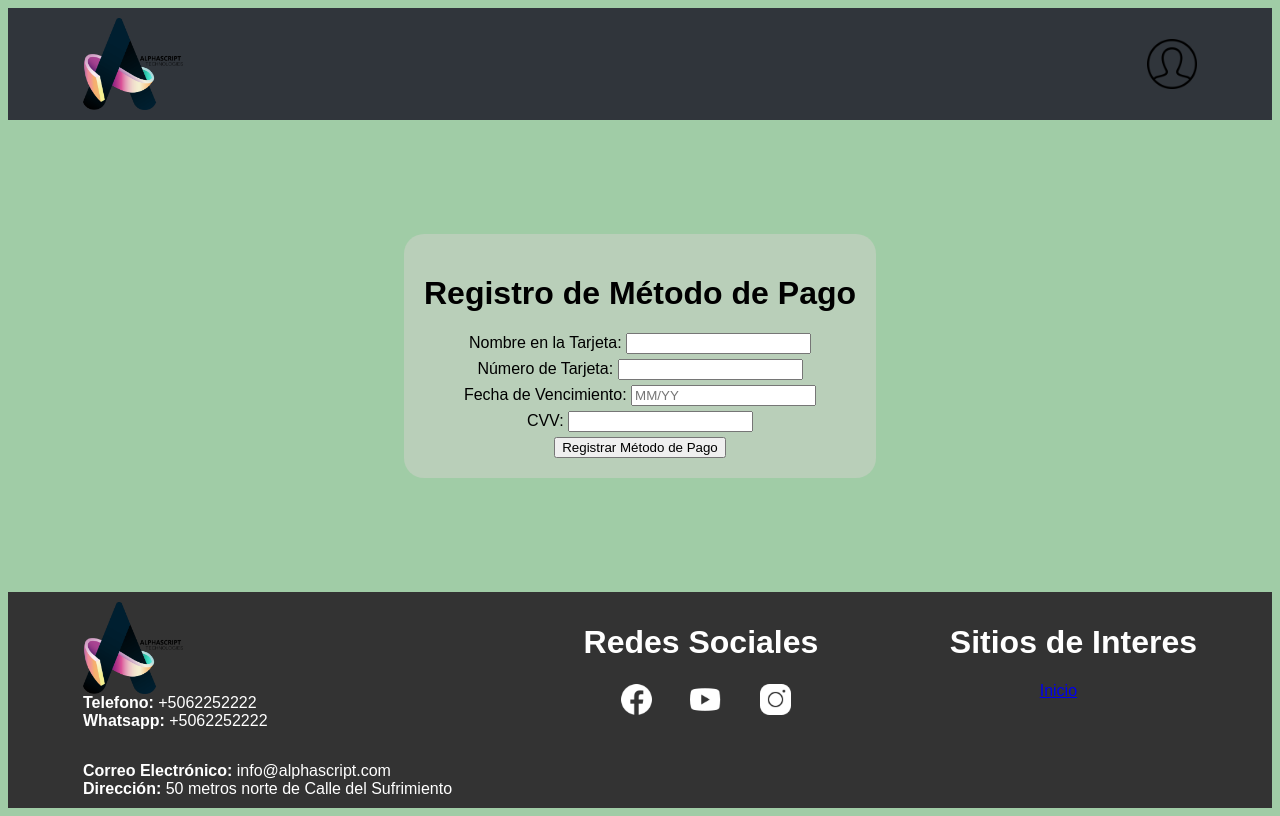
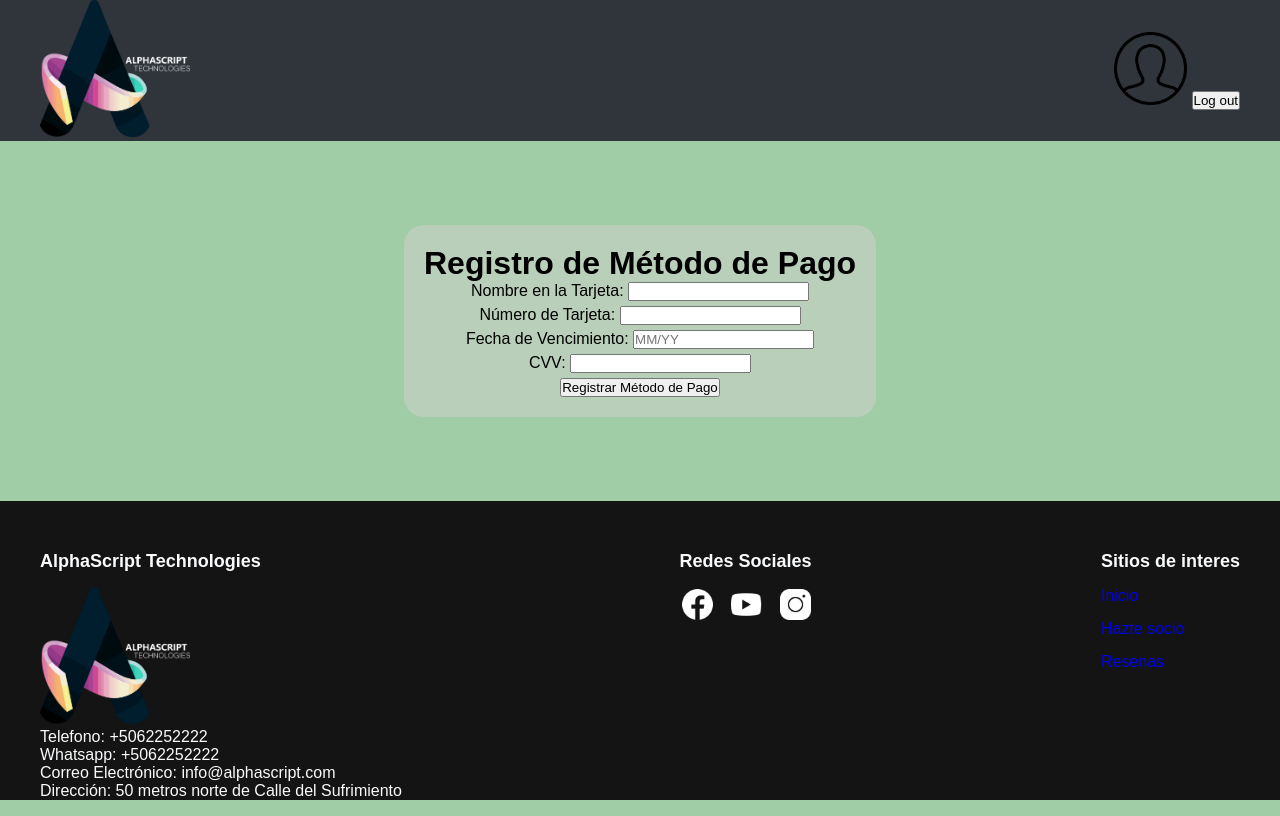
Before and after one commit to stefarenina/Proyecto_Github, a plain HTML site: page registroMetodo.html in a window 1280 px wide. Drawn offline with Linux system fonts and the light colour scheme.

Commit message:
actualizacionHeaderFooterCentrado

```diff
--- a/registroMetodo.html
+++ b/registroMetodo.html
@@ -3,13 +3,21 @@
 <head>
     <title>Registro de Método de Pago</title>
     <link rel="stylesheet" href="css/registroMetodo.css">
-    <link rel="stylesheet" href="css/headerFooter.css">
+    <link rel="stylesheet" href="css/headerFooterCentrado.css">
 </head>
 
 <body>
     <header>
-        <img src="./img/logoAlphascript.png" alt="Logo de la empresa" id="logoHeader">
+        <div class="h-container">
+            <div id="logo">
+                <img src="./img/AST PNG_Blanco.png" alt="Logo de la empresa" id="logo">
+            </div>
+
+            <div class="user-Container">
                 <img src="./img/userPlaceholder.png" alt="Imagen de encabezado" id="userimg">
+                <button type="button" id="logButton">Log out</button>
+            </div>
+        </div>
         </header>
 
 
@@ -37,29 +45,37 @@
 
 
 
-    <footer>
-        <div id="footerIzquierda">
-            <img src="./img/logoAlphascript.png" alt="Logo de la empresa" id="logoFooter">
-            <p id="textoFooter"><b>Telefono:</b> +5062252222</p>
-            <p id="textoFooter"><b>Whatsapp:</b> +5062252222</p>
+    <footer class="footer">
+        <div class="footer-content container">
+            <div class="link">
+                <h2>AlphaScript Technologies</h2>
+                <ul>
+                    <img src="./img/AST PNG_Blanco.png" alt="Logo de la empresa" id="logo">
+                    <p id="textoFooter">Telefono: +5062252222</p>
+                    <p id="textoFooter">Whatsapp: +5062252222</p>
                     <p></p>
-            <p id="textoFooter"><b>Correo Electrónico:</b> info@alphascript.com</p>
-            <p id="textoFooter"><b>Dirección:</b> 50 metros norte de Calle del Sufrimiento</p>
-        </div>
-        <div id="footerCentro">
-            <h1>Redes Sociales</h1>
-            <ul>
-                <li><a href="https://www.facebook.com/InstitutoCostarricensedeTurismoOficial/" target="_blank"><img src="./img/facebookIcon.png" class="icono" ></a></li>
-                <li><a href="https://www.youtube.com/channel/UCf4vVKxVaYpRtmFaStDfQTw" target="_blank"><img src="./img/youtubeIcono.png" class="icono"></a></li>
-                <li><a href="https://www.instagram.com/oficial_ict/" target="_blank"><img src="./img/instagramIcon.png" class="icono"></a></li>
+                    <p id="textoFooter">Correo Electrónico: info@alphascript.com</p>
+                    <p id="textoFooter">Dirección: 50 metros norte de Calle del Sufrimiento</p>
                 </ul>
             </div>
-        <div id="footerDerecha">
-            <h1>Sitios de Interes</h1>
-            <li><a href="landingProducto.html">Inicio</a></li>
+            <div class="link listaRedes">
+                <h2>Redes Sociales</h2>
+                <ul>
+                    <li id="redes"><a href="https://www.facebook.com/InstitutoCostarricensedeTurismoOficial/" target="_blank"><img src="./img/facebookIcon.png" class="icono" ></a></li>
+                    <li id="redes"><a href="https://www.youtube.com/channel/UCf4vVKxVaYpRtmFaStDfQTw" target="_blank"><img src="./img/youtubeIcono.png" class="icono"></a></li>
+                    <li id="redes"><a href="https://www.instagram.com/oficial_ict/" target="_blank"><img src="./img/instagramIcon.png" class="icono"></a></li>
+                </ul>
             </div>
+            <div class="link">
+                <h2>Sitios de interes</h2>
+                <ul>
+                    <li ><a href="#" target="_blank">Inicio</a></li>
+                    <li ><a href="#" target="_blank">Hazte socio</a></li>
+                    <li ><a href="#" target="_blank">Resenas</a></li>
+                </ul>
             </div>
 
+        </div>
         </footer>
 </body>
 
```
Also changed, not shown: recuperarContraseña.html (+35 -19 lines). Lines whose indentation alone changed are shown as unchanged.
